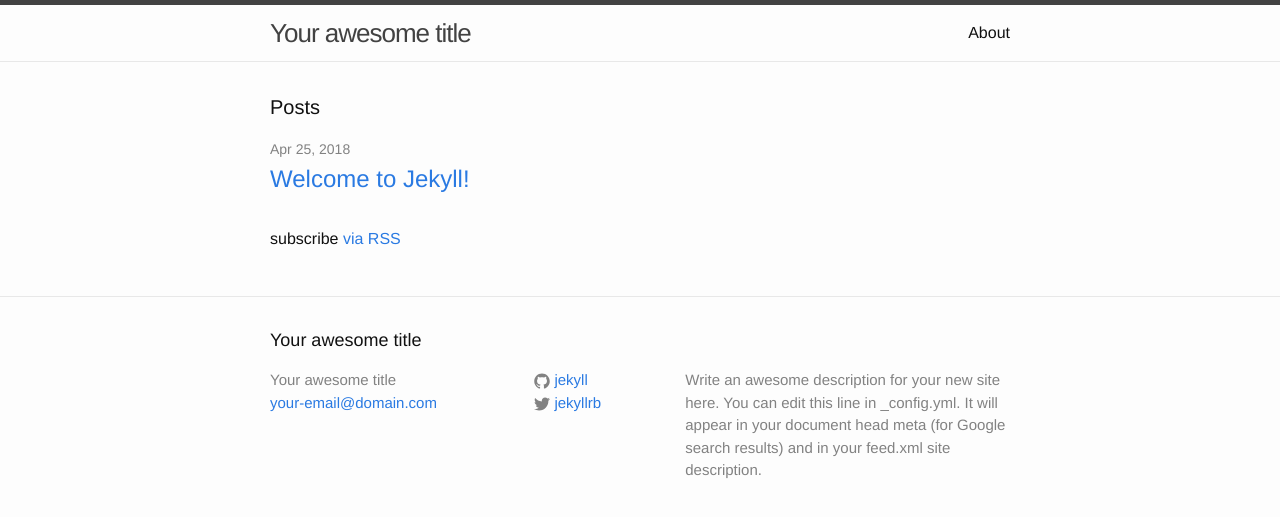
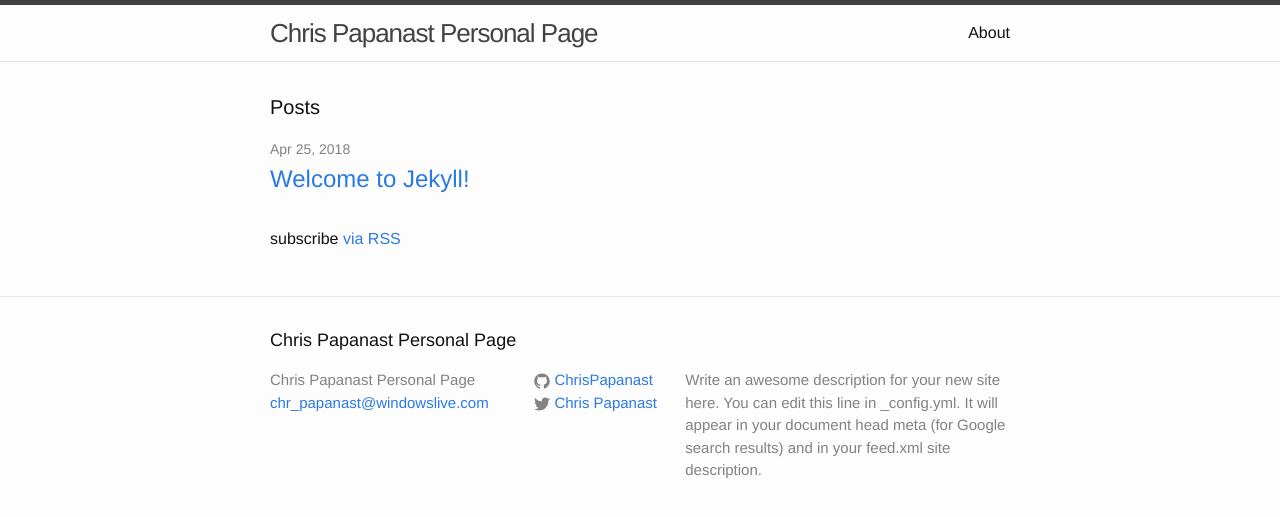
Before and after one commit to ChrisPapanast/ChrisPapanast.github.io, a Jekyll site: the page built from index.html, in a window 1280 px wide. Shown: the top 517 px of the page. Built offline with Jekyll 4.4.1, drawn with Linux system fonts in a browser that asks for light colours.

Commit message:
Update _config.yml

```diff
--- a/_config.yml
+++ b/_config.yml
@@ -6,16 +6,16 @@
 # 'jekyll serve'. If you change this file, please restart the server process.
 
 # Site settings
-title: Your awesome title
-email: your-email@domain.com
+title: Chris Papanast Personal Page
+email: chr_papanast@windowslive.com
 description: > # this means to ignore newlines until "baseurl:"
   Write an awesome description for your new site here. You can edit this
   line in _config.yml. It will appear in your document head meta (for
   Google search results) and in your feed.xml site description.
 baseurl: "" # the subpath of your site, e.g. /blog
-url: "http://yourdomain.com" # the base hostname & protocol for your site
-twitter_username: jekyllrb
-github_username:  jekyll
+url: "https://chrispapanast.github.io/" # the base hostname & protocol for your site
+twitter_username: Chris Papanast
+github_username:  ChrisPapanast
 
 # Build settings
 markdown: kramdown
```
